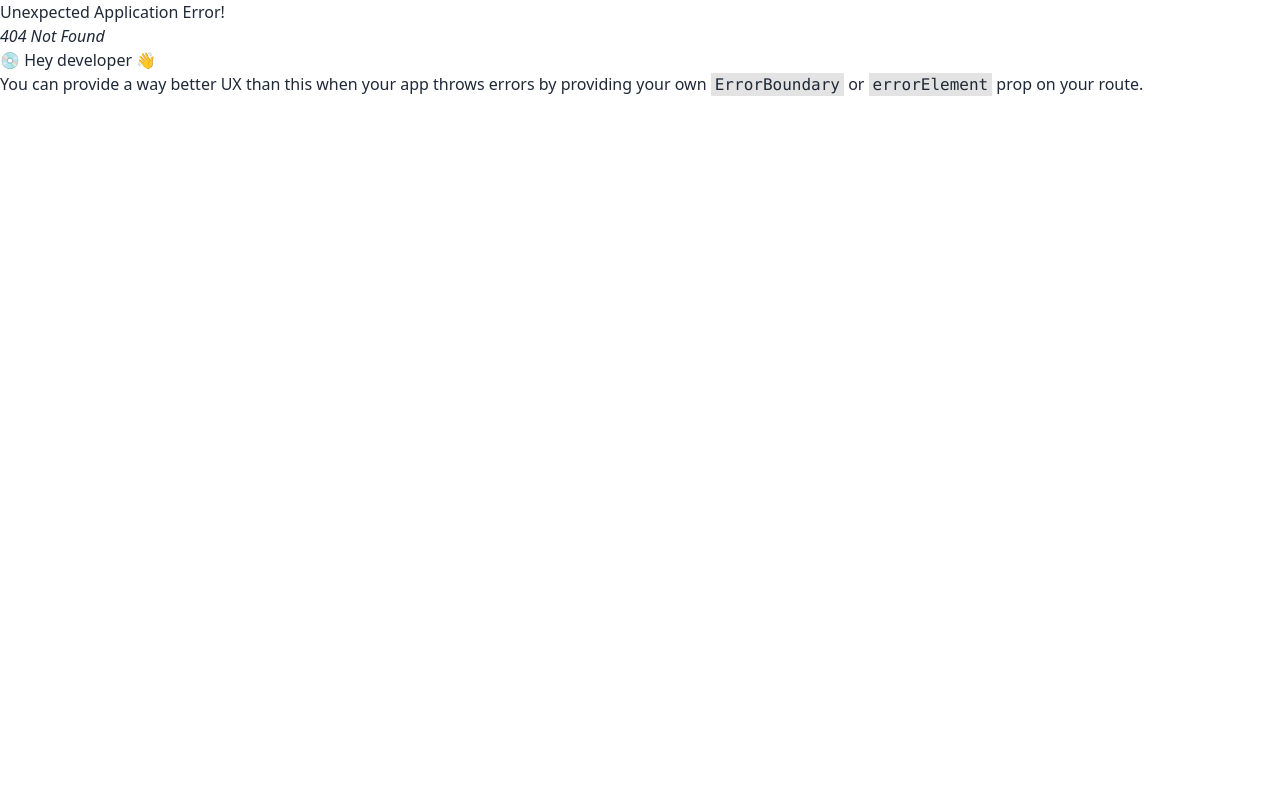
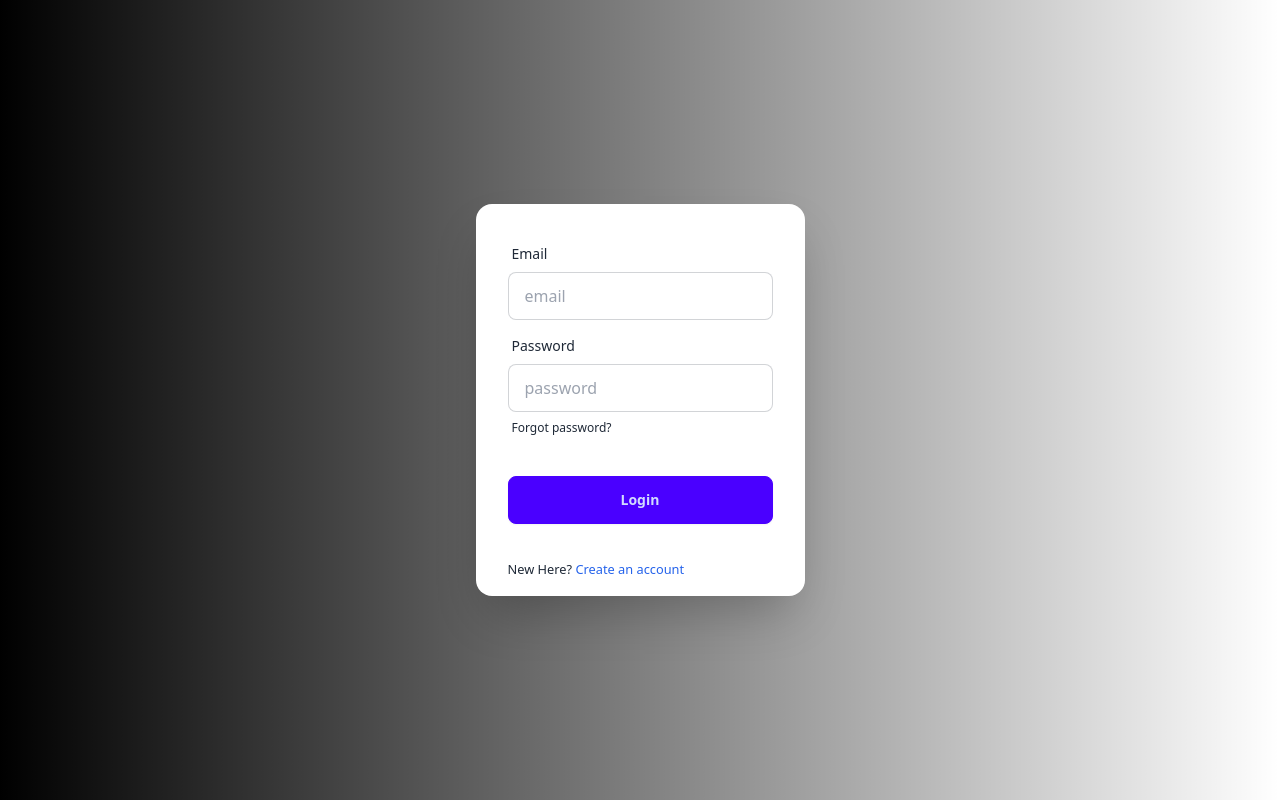
Before and after one commit to easakibahmad/DSE_Diversification_Client, a React (Vite) app: page /login in a window 1280 px wide. Before the commit this address had no page. Built offline with nearby package versions, Linux system fonts and the light colour scheme.

Commit message:
login and signup page created

```diff
--- a/package.json
+++ b/package.json
@@ -10,10 +10,14 @@
     "preview": "vite preview"
   },
   "dependencies": {
+    "firebase": "^10.7.1",
     "localforage": "^1.10.0",
     "match-sorter": "^6.3.1",
+    "node": "^21.2.0",
     "react": "^18.2.0",
     "react-dom": "^18.2.0",
+    "react-helmet-async": "^2.0.4",
+    "react-hook-form": "^7.49.2",
     "react-responsive-carousel": "^3.2.23",
     "react-router-dom": "^6.21.1",
     "sort-by": "^1.2.0"
@@ -30,6 +34,6 @@
     "eslint-plugin-react-refresh": "^0.4.5",
     "postcss": "^8.4.32",
     "tailwindcss": "^3.4.0",
-    "vite": "^5.0.8"
+    "vite": "^5.0.10"
   }
 }
--- a/src/Components/SectionTitle.jsx
+++ b/src/Components/SectionTitle.jsx
@@ -1,7 +1,7 @@
 const SectionTitle = ({ heading }) => {
   return (
     <div>
-      <h4 className="text-center lg:text-2xl sm:text-md font-bold text-green-950 uppercase pt-12 pb-4">
+      <h4 className="text-center lg:text-2xl sm:text-md font-bold text-white uppercase pt-12 pb-4">
         {heading}
       </h4>
     </div>
--- a/src/Layout/Main.jsx
+++ b/src/Layout/Main.jsx
@@ -1,13 +1,18 @@
-import { Outlet } from "react-router-dom";
-import Navbar from "../Pages/Shared/Navbar";
-import Footer from "../Pages/Shared/Footer";
+import { Outlet, useLocation } from "react-router-dom";
+import Navbar from "../Shared/Navbar";
+import Footer from "../Shared/Footer";
 
-const Main = () => {
+
+const Main = () =>
+{
+  const location = useLocation()
+  const checkCurrentLocation =
+    location.pathname.includes("login") || location.pathname.includes("signup");
   return (
     <div>
-      <Navbar></Navbar>
+      {checkCurrentLocation || <Navbar></Navbar>}
       <Outlet></Outlet>
-      <Footer></Footer>
+      {checkCurrentLocation || <Footer></Footer>}
     </div>
   );
 };
--- a/src/Pages/Home/Home.jsx
+++ b/src/Pages/Home/Home.jsx
@@ -1,10 +1,10 @@
 import SectionTitle from "../../Components/SectionTitle";
-import Banner from "./Banner";
+import Banner from "../../Components/Banner";
 
 const Home = () => {
   return (
     <div>
-      <div className="pt-10 pb-4">
+      <div className="pt-10 pb-4  bg-fixed shadow-xl">
         <SectionTitle
           heading={"Make Smarter, Data-Driven Investment Decisions"}
         ></SectionTitle>
--- /dev/null
+++ b/src/Pages/Login/Login.jsx
@@ -0,0 +1,75 @@
+import { Link } from "react-router-dom";
+
+const Login = () => {
+  // const { signIn } = useContext(AuthContext);
+
+  const handleLogin = (event) => {
+    event.preventDefault();
+    const form = event.target;
+    const email = form.email.value;
+    const password = form.password.value;
+    console.log(email, password);
+
+    // signIn(email, password).then((result) => {
+    //   const user = result.user;
+    //   console.log(user);
+    // });
+  };
+
+  return (
+    <>
+      <div className="hero min-h-screen">
+        <div className="hero-content ">
+          <div className="card max-w-sm shadow-2xl bg-base-100">
+            <form onSubmit={handleLogin} className="card-body">
+              <div className="form-control">
+                <label className="label">
+                  <span className="label-text">Email</span>
+                </label>
+                <input
+                  type="email"
+                  name="email"
+                  placeholder="email"
+                  className="input input-bordered"
+                />
+              </div>
+              <div className="form-control">
+                <label className="label">
+                  <span className="label-text">Password</span>
+                </label>
+                <input
+                  type="password"
+                  name="password"
+                  placeholder="password"
+                  className="input input-bordered"
+                />
+                <label className="label">
+                  <a href="#" className="label-text-alt link link-hover">
+                    Forgot password?
+                  </a>
+                </label>
+              </div>
+              <div className="form-control mt-6">
+                <input
+                  className="btn btn-primary"
+                  type="submit"
+                  value="Login"
+                />
+              </div>
+            </form>
+            <p className="pl-8 pb-4">
+              <small>
+                New Here?{" "}
+                <Link to="/signup" className="text-blue-600">
+                  Create an account
+                </Link>{" "}
+              </small>
+            </p>
+          </div>
+        </div>
+      </div>
+    </>
+  );
+};
+
+export default Login;
--- /dev/null
+++ b/src/Pages/Signup/Signup.jsx
@@ -0,0 +1,95 @@
+import { useForm } from "react-hook-form";
+import { Link } from "react-router-dom";
+
+const SignUp = () => {
+  const {
+    register,
+    handleSubmit,
+    formState: { errors },
+  } = useForm();
+
+  const onSubmit = (data) => {
+    console.log(data);
+  };
+
+  return (
+    <>
+      <div className="hero min-h-screen">
+        <div className="hero-content flex-col lg:flex-row-reverse">
+          <div className="text-center lg:text-left"></div>
+          <div className="card flex-shrink-0 w-full max-w-sm shadow-2xl bg-base-100">
+            <form onSubmit={handleSubmit(onSubmit)} className="card-body">
+              <div className="form-control">
+                <label className="label">
+                  <span className="label-text">Email</span>
+                </label>
+                <input
+                  type="email"
+                  {...register("email", { required: true })}
+                  name="email"
+                  placeholder="email"
+                  className="input input-bordered"
+                />
+                {errors.email && (
+                  <span className="text-red-600">Email is required</span>
+                )}
+              </div>
+              <div className="form-control">
+                <label className="label">
+                  <span className="label-text">Password</span>
+                </label>
+                <input
+                  type="password"
+                  {...register("password", {
+                    required: true,
+                    minLength: 6,
+                    maxLength: 20,
+                    pattern: /(?=.*[A-Z])(?=.*[!@#$&*])(?=.*[0-9])(?=.*[a-z])/,
+                  })}
+                  placeholder="password"
+                  className="input input-bordered"
+                />
+                {errors.password?.type === "required" && (
+                  <p className="text-red-600">Password is required</p>
+                )}
+                {errors.password?.type === "minLength" && (
+                  <p className="text-red-600">Password must be 6 characters</p>
+                )}
+                {errors.password?.type === "maxLength" && (
+                  <p className="text-red-600">
+                    Password must be less than 20 characters
+                  </p>
+                )}
+                {errors.password?.type === "pattern" && (
+                  <p className="text-red-600">
+                    Password must have one Uppercase one lower case, one number
+                    and one special character.
+                  </p>
+                )}
+                <label className="label">
+                  <a href="#" className="label-text-alt link link-hover">
+                    Forgot password?
+                  </a>
+                </label>
+              </div>
+              <div className="form-control mt-6">
+                <input
+                  className="btn btn-primary"
+                  type="submit"
+                  value="Sign Up"
+                />
+              </div>
+            </form>
+            <p className="pl-8 pb-4">
+              <small>
+                Already have an account? <Link className="text-blue-600" to="/login">Login</Link>
+              </small>
+            </p>
+          </div>
+        </div>
+      </div>
+    </>
+  );
+};
+
+export default SignUp;
--- a/src/Pages/Shared/Footer.jsx
+++ b/src/Shared/Footer.jsx
@@ -1,6 +1,6 @@
 const Footer = () => {
   return (
-    <footer className="footer footer-center text-white p-10 bg-gradient-to-r from-emerald-500 from-10% via-sky-500 via-30% to-indigo-500 to-90% rounded">
+    <footer className="footer footer-center text-white p-10 rounded">
       <nav className="grid grid-flow-col gap-4">
         <a className="link link-hover">About us</a>
         <a className="link link-hover">Contact</a>
--- a/src/Pages/Shared/Navbar.jsx
+++ b/src/Shared/Navbar.jsx
@@ -1,6 +1,8 @@
+import { Link } from "react-router-dom";
+
 const Navbar = () => {
   return (
-    <div className="navbar z-10 bg-opacity-30 bg-gradient-to-r from-indigo-500 from-10% via-sky-500 via-30% to-emerald-500 to-90% text-white fixed">
+    <div className="navbar z-10 bg-opacity-30 text-white fixed shadow-2xl">
       <div className="navbar-start">
         <div className="dropdown">
           <div tabIndex={0} role="button" className="btn btn-ghost lg:hidden">
@@ -56,7 +58,7 @@ const Navbar = () => {
         </ul>
       </div>
       <div className="navbar-end">
-        <a className="btn">Signup Now</a>
+        <Link to="/login" className="btn">Login</Link>
       </div>
     </div>
   );
--- /dev/null
+++ b/src/Styles/Banner.css
@@ -0,0 +1,5 @@
+.banner{
+    background-image: url('../assets/bg.jpeg');
+    background-repeat: no-repeat;
+    background-size: cover;
+}
--- a/src/main.jsx
+++ b/src/main.jsx
@@ -1,11 +1,13 @@
-import React from 'react'
-import ReactDOM from 'react-dom/client'
+import React from "react";
+import ReactDOM from "react-dom/client";
 import { RouterProvider } from "react-router-dom";
-import './index.css'
-import { router } from './Routes/routes';
+import "./index.css";
+import { router } from "./Routes/routes";
 
 ReactDOM.createRoot(document.getElementById("root")).render(
   <React.StrictMode>
-    <RouterProvider router={router} />
+    <div className="bg-gradient-to-r from-black">
+      <RouterProvider router={router} />
+    </div>
   </React.StrictMode>
 );
```
Also changed, not shown: src/Components/Banner.jsx (renamed from src/Pages/Home/Banner.jsx, +4 -4 lines), src/Routes/routes.jsx (+10 -0 lines), 2 other files (tests, documents, lock files or other folders).
